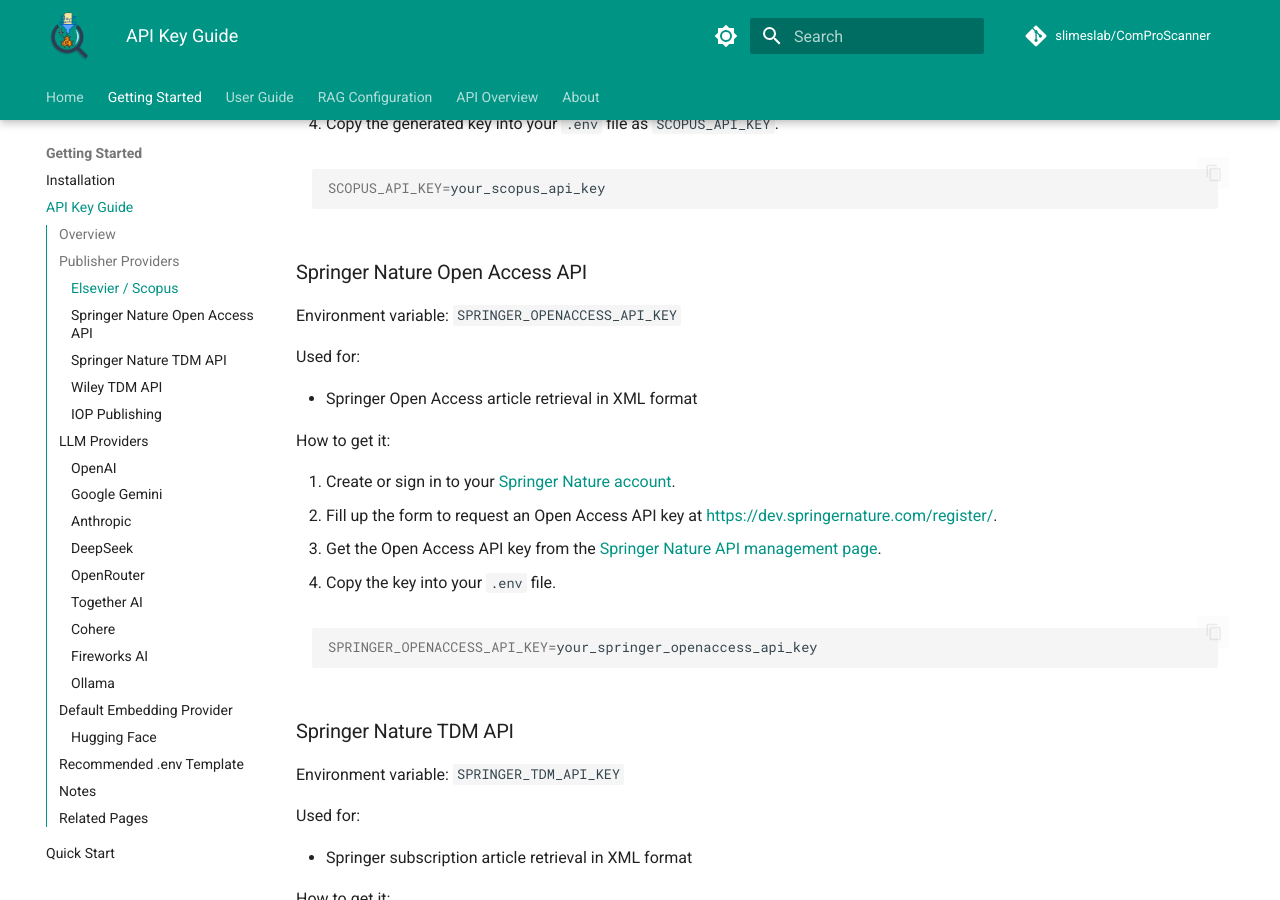
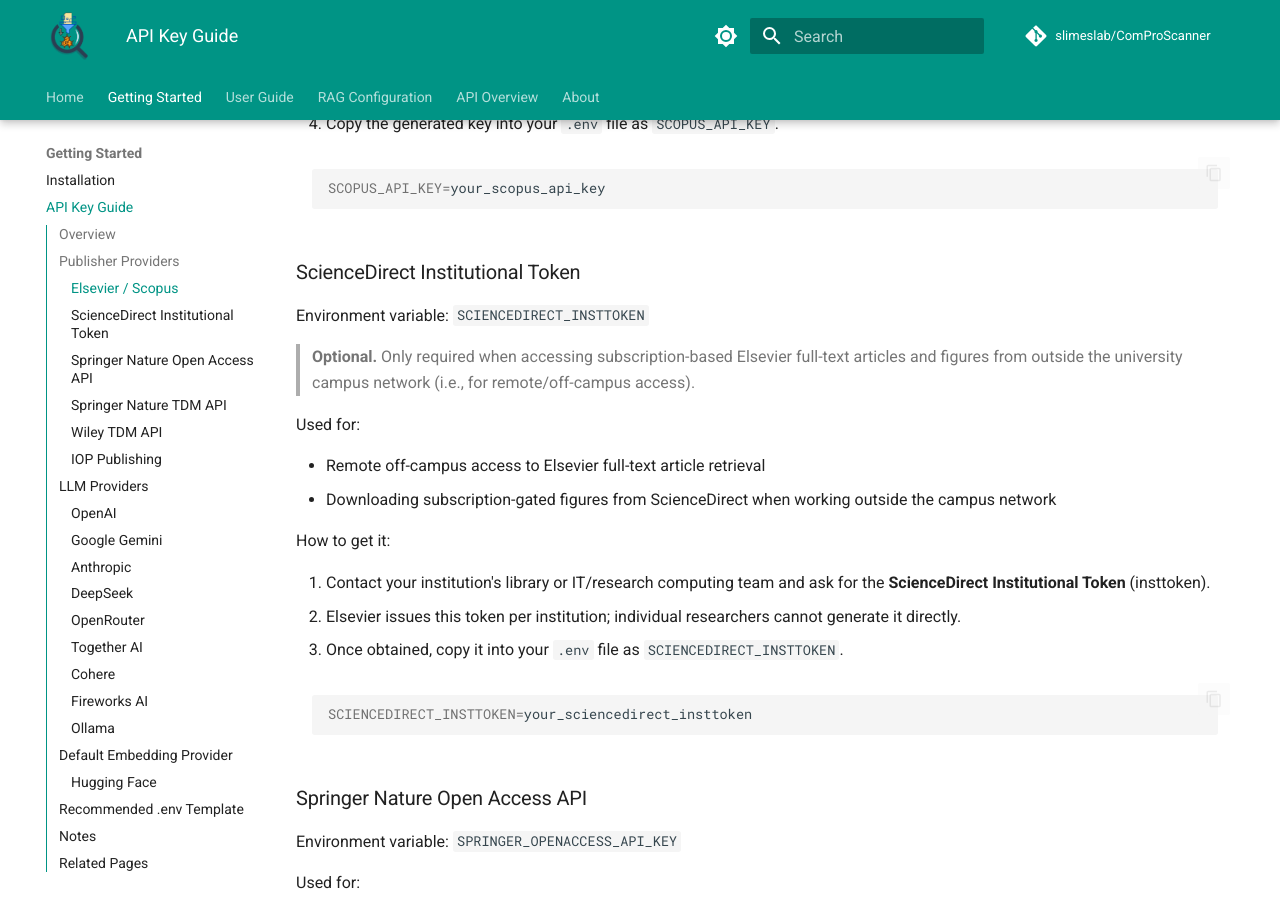
Before and after one commit to slimeslab/ComProScanner, an MkDocs documentation site: the page built from docs/getting-started/api-key-guide.md, in a window 1280 px wide and 900 px high, scrolled down 1172 px. Built offline with MkDocs 1.6.1 and Material for MkDocs 9.7.7, drawn with Linux system fonts in a browser that asks for light colours; comment, search, counter and statistics services are not loaded; the version menu is left out; some of the changed text lies outside the part shown.

Commit message:
docs: add SCIENCEDIRECT_INSTTOKEN documentation, env example, changelog entry, and header tests

````diff
--- a/docs/getting-started/api-key-guide.md
+++ b/docs/getting-started/api-key-guide.md
@@ -36,6 +36,27 @@
 
 ```bash
 SCOPUS_API_KEY=your_scopus_api_key
+```
+
+### ScienceDirect Institutional Token
+
+Environment variable: `SCIENCEDIRECT_INSTTOKEN`
+
+> **Optional.** Only required when accessing subscription-based Elsevier full-text articles and figures from outside the university campus network (i.e., for remote/off-campus access).
+
+Used for:
+
+- Remote off-campus access to Elsevier full-text article retrieval
+- Downloading subscription-gated figures from ScienceDirect when working outside the campus network
+
+How to get it:
+
+1. Contact your institution's library or IT/research computing team and ask for the **ScienceDirect Institutional Token** (insttoken).
+2. Elsevier issues this token per institution; individual researchers cannot generate it directly.
+3. Once obtained, copy it into your `.env` file as `SCIENCEDIRECT_INSTTOKEN`.
+
+```bash
+SCIENCEDIRECT_INSTTOKEN=your_sciencedirect_insttoken
 ```
 
 ### Springer Nature Open Access API
@@ -289,6 +310,7 @@
 ```bash
 # Publisher providers
 SCOPUS_API_KEY=your_scopus_api_key
+SCIENCEDIRECT_INSTTOKEN=your_sciencedirect_insttoken  # optional, for off-campus access
 SPRINGER_OPENACCESS_API_KEY=your_springer_openaccess_api_key
 SPRINGER_TDM_API_KEY=your_springer_tdm_api_key
 WILEY_API_KEY=your_wiley_api_key
````
Also changed, not shown: CHANGELOG.md (+2 -0 lines), docs/about/changelog.md (+2 -0 lines), 2 other files.
